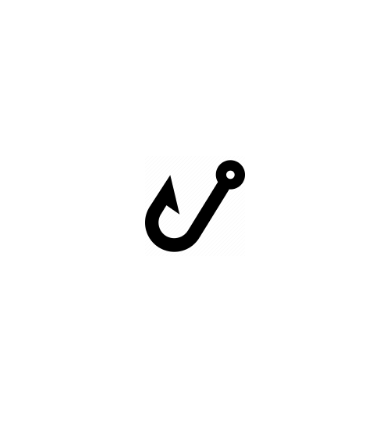
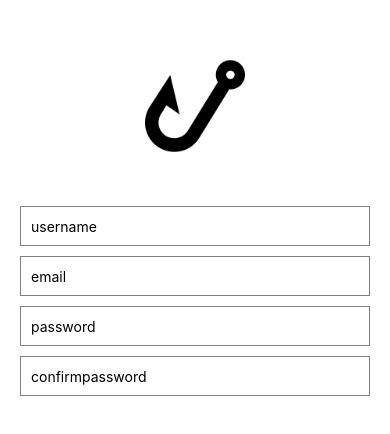
Before and after one commit to Luonh-ec/react-hook-form-rep, a React Native app: screen / in a window 390 px wide. Shown: the part 216-650 px from the top of the page. Built offline with nearby package versions, Linux system fonts and the light colour scheme.

Commit message:
Update form login

```diff
--- a/src/components/InputBox/InputBox.tsx
+++ b/src/components/InputBox/InputBox.tsx
@@ -1,13 +1,11 @@
 import React from 'react';
-import { KeyboardTypeOptions, StyleSheet, TextInput } from 'react-native';
+import { KeyboardTypeOptions, StyleSheet, Text, TextInput, View } from 'react-native';
 
 interface InputBoxCustomProps {
     nativeID: string,
     value: string,
     onChangeText: (text: string) => void,
-    onBlur: (text: any) => void,
-    keyboardType?: KeyboardTypeOptions,
-    secureTextEntry?: boolean,
+    // onBlur: (text: any) => void,
     placeholder: any,
 }
 
@@ -15,26 +13,27 @@ const InputBox: React.FC<InputBoxCustomProps> = ({
     nativeID,
     value,
     onChangeText,
-    onBlur,
-    keyboardType,
-    secureTextEntry,
+    // onBlur,
     placeholder
 }) => {
     return (
+        <View style={styles.container}>
             <TextInput
                 nativeID={nativeID}
                 value={value}
                 onChangeText={onChangeText}
-            onBlur={onBlur}
-            keyboardType={keyboardType}
-            secureTextEntry={secureTextEntry}
+                // onBlur={onBlur}
                 placeholder={placeholder}
                 style={styles.input}
             />
+        </View>
     );
 }
 
 const styles = StyleSheet.create({
+    container: {
+        width: '100%',
+    },
     input: {
         height: 40,
         borderColor: 'gray',
--- a/src/screen/Login/Login.tsx
+++ b/src/screen/Login/Login.tsx
@@ -1,12 +1,54 @@
-import React from 'react';
+import React, { ChangeEvent, useState } from 'react';
 import { StyleSheet, View } from 'react-native';
 import LogoImage from '../../components/LogoImage';
+import InputBox from '../../components/InputBox';
 
 const Login = () => {
+    const [formData, setFormData] = useState({
+        username: '',
+        email: '',
+        password: '',
+        confirmpassword: '',
+    })
+
+
+    const onChangeInput = (e: any) => {
+        const formField = e.target.name
+        const updateFormData = {
+            ...formData,
+            [formField]: e.target.value
+        }
+        setFormData(updateFormData)
+    }
+
     return (
         <>
             <View style={styles.container}>
                 <LogoImage />
+                <InputBox
+                    nativeID='username'
+                    value={formData.username}
+                    placeholder="username"
+                    onChangeText={onChangeInput}
+                />
+                <InputBox
+                    nativeID='email'
+                    value={formData.email}
+                    placeholder="email"
+                    onChangeText={onChangeInput}
+                />
+                <InputBox
+                    nativeID='password'
+                    value={formData.password}
+                    placeholder="password"
+                    onChangeText={onChangeInput}
+                />
+                <InputBox
+                    nativeID='confirmpassword'
+                    value={formData.confirmpassword}
+                    placeholder="confirmpassword"
+                    onChangeText={onChangeInput}
+                />
             </View>
         </>
     );
```
Lines whose indentation alone changed are shown as unchanged.
